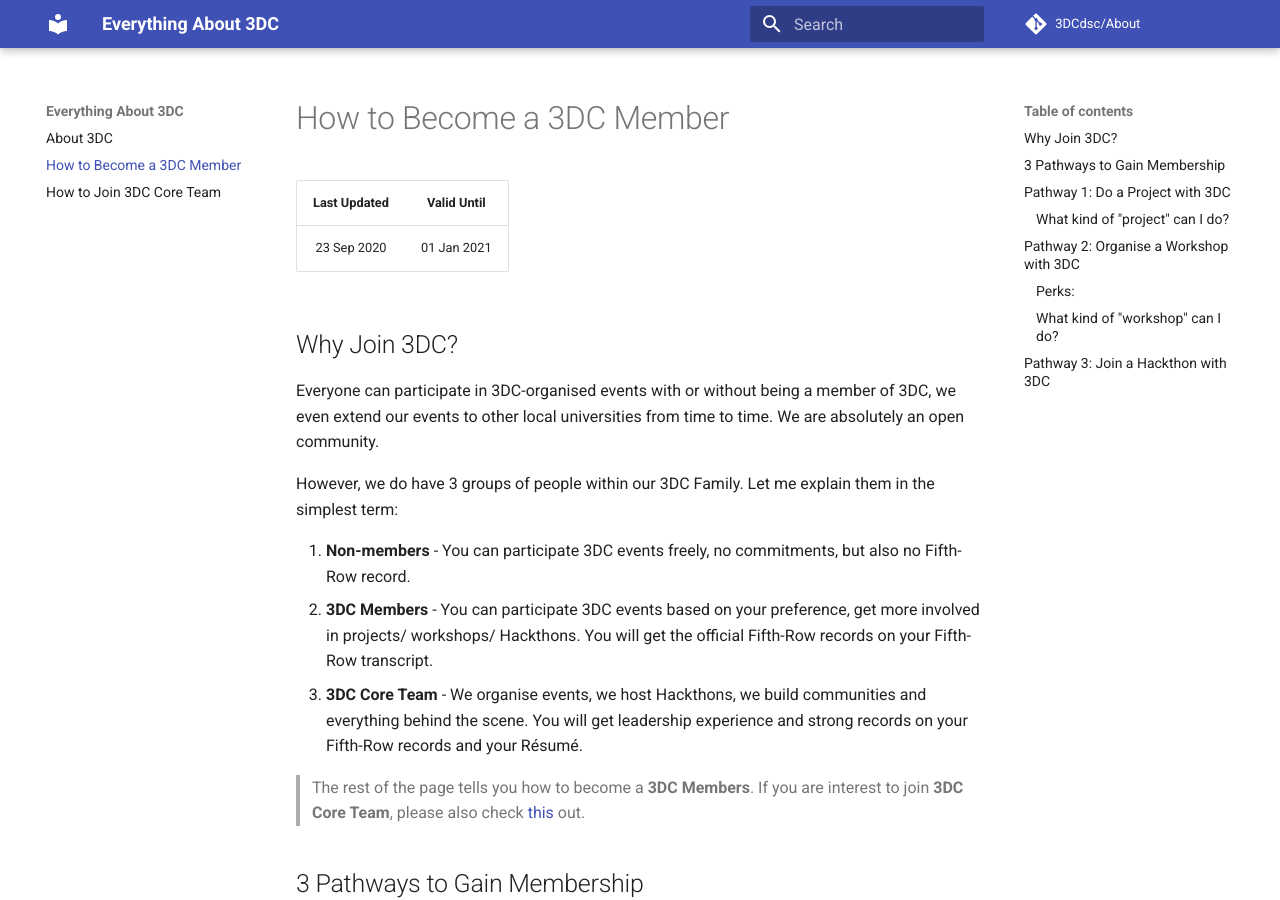
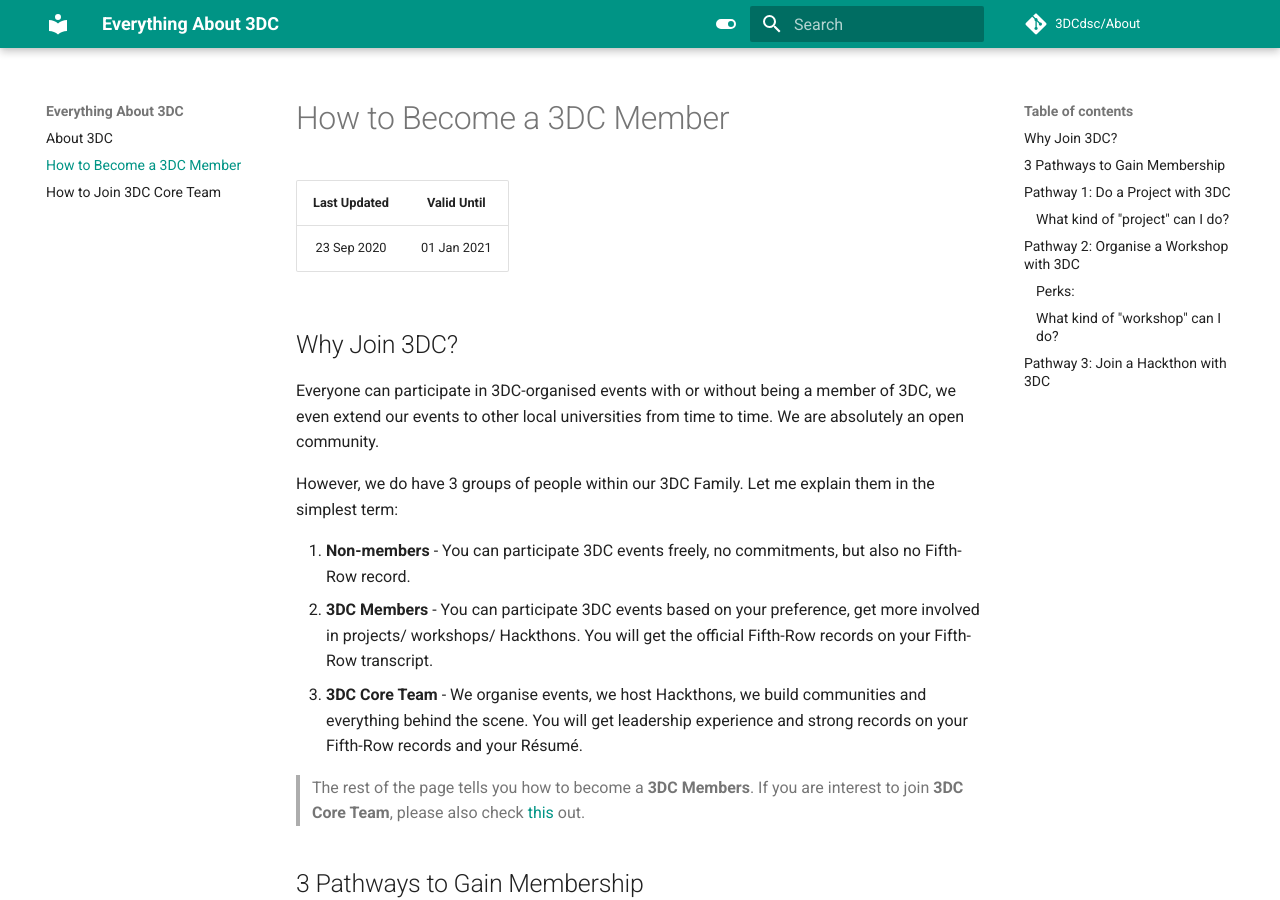
Before and after one commit to 3DCdsc/About, an MkDocs documentation site: the page built from docs/3DC_Membership.md, in a window 1280 px wide and 900 px high. Built offline with MkDocs 1.6.1 and Material for MkDocs 9.7.7, drawn with Linux system fonts in a browser that asks for light colours; comment, search, counter and statistics services are not loaded.

Commit message:
Update mkdocs.yml

```diff
--- a/mkdocs.yml
+++ b/mkdocs.yml
@@ -3,7 +3,20 @@
 repo_name: '3DCdsc/About'
 repo_url: 'https://github.com/3DCdsc/About'
 theme:
-    name: material
+  name: material
+  palette:
+    - scheme: default
+      primary: teal
+      accent: indigo
+      toggle:
+        icon: material/toggle-switch
+        name: Switch to light mode
+    - scheme: slate
+      primary: teal
+      accent: indigo
+      toggle:
+        icon: material/toggle-switch-off-outline
+        name: Switch to dark mode
 markdown_extensions:
-    - toc:
-        permalink: "#"
+  - toc:
+    permalink: "#"
```
